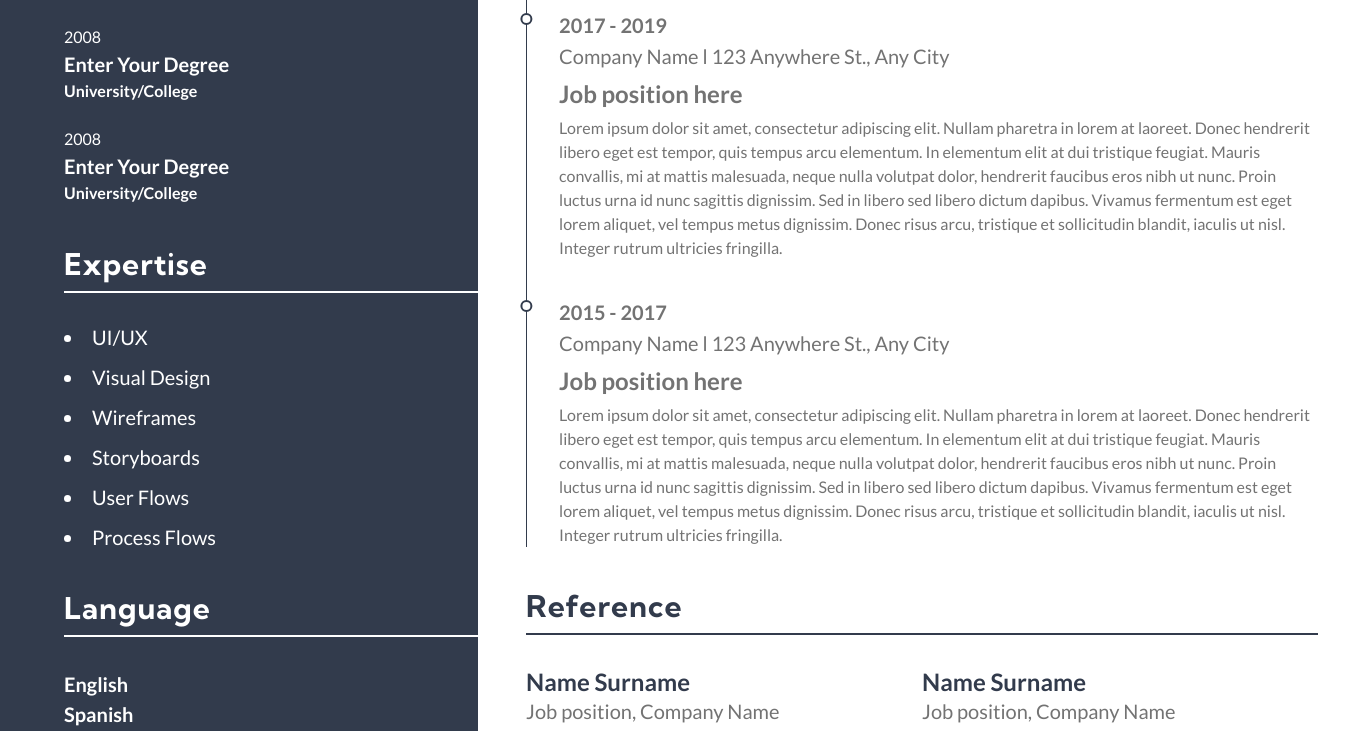
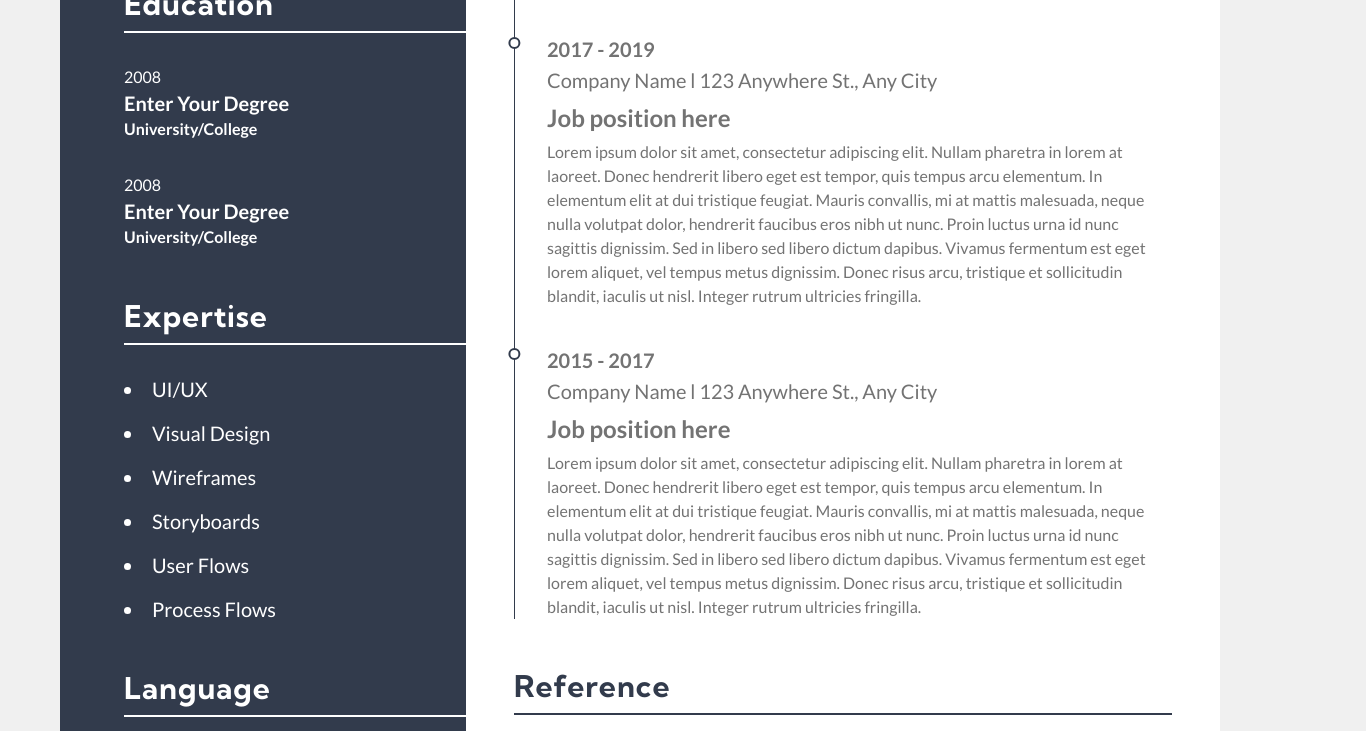
Before and after one commit to duyhq-zee/resume-web-dev-course, a plain HTML site: page index.html in a window 1280 px wide. Shown: the part 733-1464 px from the top of the page, 1366 px wide, since content can reach past the window. Drawn offline with Linux system fonts and the light colour scheme.

Commit message:
[New] Fix style

```diff
--- a/assets/styles/style.css
+++ b/assets/styles/style.css
@@ -24,7 +24,7 @@ p {
 #resume {
 	background-color: #fff;
 
-	width: 1366px;
+	width: 1160px;
 	margin: 0 auto;
 }
 
@@ -75,7 +75,7 @@ p {
 }
 
 .section {
-	margin-bottom: 40px;
+	margin-bottom: 48px;
 }
 
 /* LEFT INFO */
@@ -86,7 +86,7 @@ p {
 	float: left;
 	padding-left: 64px;
 	padding-bottom: 64px;
-	height: 1243px;
+	height: 1331px;
 	color: #fff;
 }
 
@@ -102,16 +102,16 @@ p {
 }
 
 .contact-section .info {
-	margin-bottom: 16px;
+	margin-bottom: 32px;
 }
 
 .edu-section .degree {
-	margin-bottom: 24px;
+	margin-bottom: 32px;
 }
 
 .edu-section h3 {
 	font-size: 1.25rem;
-	margin: 3px 0;
+	margin: 2px 0;
 }
 
 .edu-section .university-name {
@@ -124,12 +124,13 @@ p {
 
 .expertise-section ul li {
 	font-size: 1.25rem;
-	margin-bottom: 16px;
+	margin-bottom: 20px;
 }
 
 .language-section p {
 	font-size: 1.25rem;
 	font-weight: 600;
+	margin-bottom: 16px;
 }
 
 /* RIGHT INFO */
```
